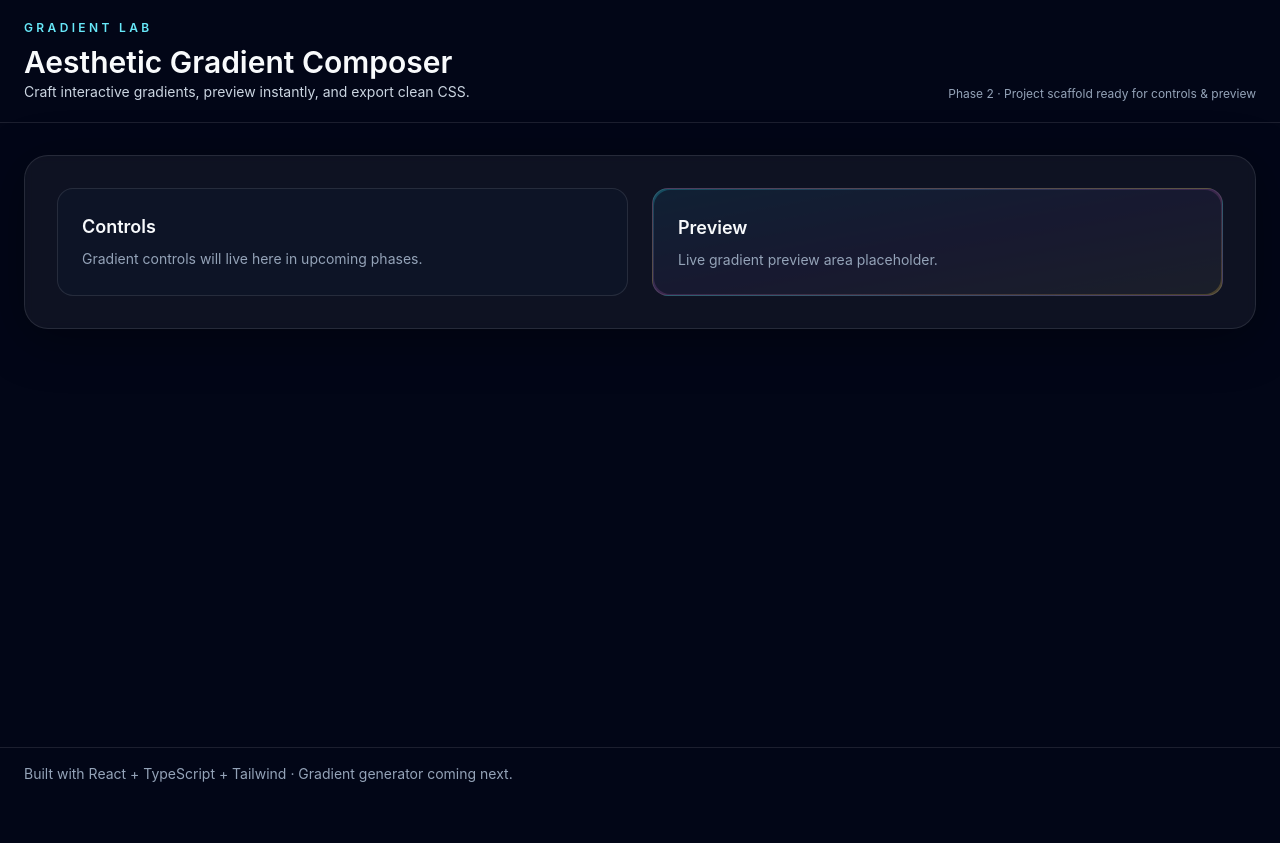
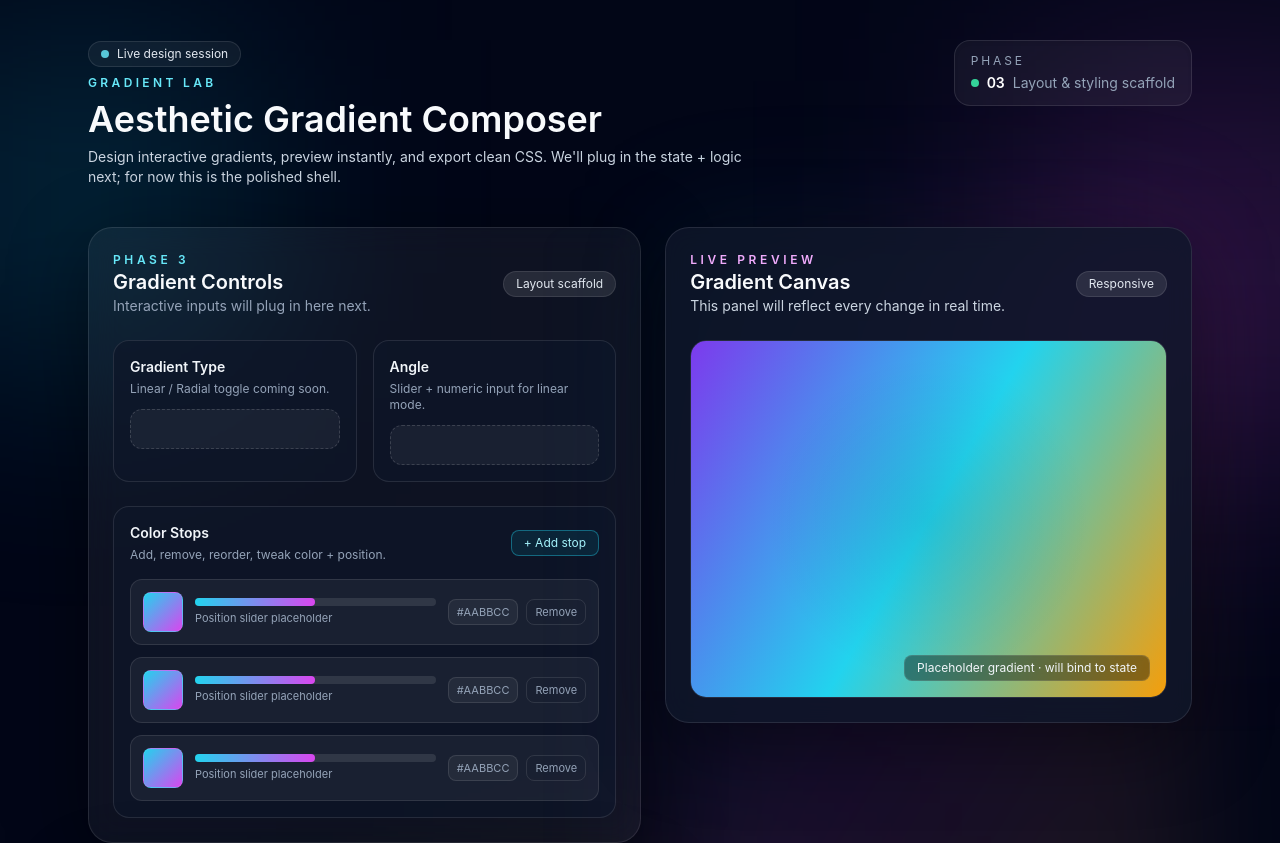
Before and after one commit to coneil9/Proj-TBD, a React (Vite) app: page / in a window 1280 px wide. Shown: the top 843 px of the page. Before the commit the page ends 800 px from the top, so only its background shows below. Built offline with nearby package versions, Linux system fonts and the light colour scheme.

Commit message:
Added polished layout shell with headers, controls/export cards (with no real functionality yet), preview panel, and background accents to host future logic, that I will later implement.

```diff
--- a/src/App.tsx
+++ b/src/App.tsx
@@ -1,47 +1,60 @@
+import CSSExportPanel from './components/CSSExportPanel';
+import GradientControls from './components/GradientControls';
+import GradientPreview from './components/GradientPreview';
+
 const App = () => {
   return (
-    <div className="min-h-screen bg-slate-950 text-slate-50 flex flex-col">
-      <header className="px-6 py-5 border-b border-white/10">
+    <div className="min-h-screen bg-slate-950 text-slate-50 relative overflow-hidden">
+      <div className="pointer-events-none absolute inset-0">
+        <div className="absolute -left-20 top-10 h-80 w-80 bg-cyan-500/20 blur-[120px]" />
+        <div className="absolute right-[-10%] top-20 h-96 w-96 bg-fuchsia-500/20 blur-[130px]" />
+        <div className="absolute left-1/3 bottom-[-10%] h-96 w-96 bg-amber-400/10 blur-[120px]" />
+      </div>
+
+      <div className="relative max-w-6xl mx-auto px-6 py-10 flex flex-col gap-10">
+        <header className="flex flex-col sm:flex-row sm:items-start sm:justify-between gap-4">
+          <div className="space-y-2">
+            <div className="inline-flex items-center gap-2 rounded-full bg-white/5 border border-white/10 px-3 py-1 text-xs text-slate-200">
+              <span className="h-2 w-2 rounded-full bg-cyan-300 animate-pulse" />
+              Live design session
+            </div>
             <div className="text-xs uppercase tracking-[0.28em] text-cyan-300 font-semibold">
               Gradient Lab
             </div>
-        <div className="flex flex-col sm:flex-row sm:items-end sm:justify-between gap-2 mt-2">
-          <div>
-            <h1 className="text-3xl font-semibold leading-tight">Aesthetic Gradient Composer</h1>
-            <p className="text-sm text-slate-300">
-              Craft interactive gradients, preview instantly, and export clean CSS.
+            <h1 className="text-3xl sm:text-4xl font-semibold leading-tight">
+              Aesthetic Gradient Composer
+            </h1>
+            <p className="text-sm text-slate-300 max-w-2xl">
+              Design interactive gradients, preview instantly, and export clean CSS. We&apos;ll plug
+              in the state + logic next; for now this is the polished shell.
             </p>
           </div>
-          <span className="text-xs text-slate-400">
-            Phase 2 · Project scaffold ready for controls & preview
-          </span>
+          <div className="text-sm text-slate-300 bg-white/5 border border-white/10 rounded-2xl px-4 py-3 shadow-inner">
+            <div className="text-xs uppercase tracking-[0.24em] text-slate-400 mb-1">Phase</div>
+            <div className="flex items-center gap-2">
+              <span className="h-2 w-2 rounded-full bg-emerald-400" />
+              <span className="font-semibold text-white">03</span>
+              <span className="text-slate-400">Layout & styling scaffold</span>
+            </div>
           </div>
         </header>
 
-      <main className="flex-1 px-6 py-8">
-        <div className="rounded-3xl border border-white/10 bg-white/5 p-8 backdrop-blur-sm shadow-[0_10px_50px_rgba(0,0,0,0.35)]">
-          <div className="grid gap-6 md:grid-cols-2">
-            <div className="rounded-2xl border border-white/10 bg-slate-900/70 p-6">
-              <h2 className="text-lg font-semibold mb-2">Controls</h2>
-              <p className="text-sm text-slate-400">
-                Gradient controls will live here in upcoming phases.
-              </p>
+        <main className="grid gap-6 lg:grid-cols-[1.05fr_1fr]">
+          <div className="space-y-6">
+            <div className="rounded-3xl border border-white/10 bg-white/5 backdrop-blur-lg p-6 shadow-[0_20px_80px_rgba(0,0,0,0.45)]">
+              <GradientControls />
             </div>
-            <div className="rounded-2xl border border-white/10 bg-gradient-to-br from-cyan-400/30 via-fuchsia-400/20 to-amber-300/25 p-[1px]">
-              <div className="h-full rounded-2xl bg-slate-900/80 p-6">
-                <h2 className="text-lg font-semibold mb-2">Preview</h2>
-                <p className="text-sm text-slate-400">
-                  Live gradient preview area placeholder.
-                </p>
+            <div className="rounded-3xl border border-white/10 bg-white/5 backdrop-blur-lg p-6 shadow-[0_20px_80px_rgba(0,0,0,0.45)]">
+              <CSSExportPanel />
             </div>
           </div>
-          </div>
-        </div>
+          <GradientPreview />
         </main>
 
-      <footer className="px-6 py-4 border-t border-white/10 text-sm text-slate-400">
-        Built with React + TypeScript + Tailwind · Gradient generator coming next.
+        <footer className="text-sm text-slate-400 border-t border-white/10 pt-4">
+          Up next: wire state, gradient logic, controls, preview sync, and copy-to-clipboard.
         </footer>
+      </div>
     </div>
   );
 };
--- /dev/null
+++ b/src/components/CSSExportPanel.tsx
@@ -0,0 +1,22 @@
+const CSSExportPanel = () => {
+  const placeholder = `background: linear-gradient(120deg, #7c3aed 0%, #22d3ee 50%, #f59e0b 100%);`;
+
+  return (
+    <div className="rounded-2xl border border-white/10 bg-slate-900/70 p-4 space-y-3">
+      <div className="flex items-center justify-between">
+        <div>
+          <h3 className="text-sm font-semibold text-slate-100">CSS Export</h3>
+          <p className="text-xs text-slate-400">Copy-ready gradient string.</p>
+        </div>
+        <button className="px-3 py-1 text-xs rounded-lg border border-cyan-400/40 text-cyan-200 bg-cyan-500/10">
+          Copy
+        </button>
+      </div>
+      <div className="rounded-xl border border-white/10 bg-black/40 overflow-hidden">
+        <pre className="text-xs text-slate-200 p-4 whitespace-pre-wrap">{placeholder}</pre>
+      </div>
+    </div>
+  );
+};
+
+export default CSSExportPanel;
--- /dev/null
+++ b/src/components/GradientControls.tsx
@@ -0,0 +1,67 @@
+const GradientControls = () => {
+  return (
+    <div className="space-y-6">
+      <div className="flex items-center justify-between">
+        <div>
+          <p className="text-xs uppercase tracking-[0.3em] text-cyan-300 font-semibold">Phase 3</p>
+          <h2 className="text-xl font-semibold">Gradient Controls</h2>
+          <p className="text-sm text-slate-400">Interactive inputs will plug in here next.</p>
+        </div>
+        <span className="px-3 py-1 rounded-full text-xs bg-white/10 text-slate-200 border border-white/10">
+          Layout scaffold
+        </span>
+      </div>
+
+      <div className="grid gap-4 sm:grid-cols-2">
+        <div className="rounded-2xl border border-white/10 bg-slate-900/70 p-4">
+          <h3 className="text-sm font-semibold text-slate-100">Gradient Type</h3>
+          <p className="text-xs text-slate-400 mt-1">Linear / Radial toggle coming soon.</p>
+          <div className="mt-3 h-10 rounded-xl border border-dashed border-white/15 bg-white/5" />
+        </div>
+        <div className="rounded-2xl border border-white/10 bg-slate-900/70 p-4">
+          <h3 className="text-sm font-semibold text-slate-100">Angle</h3>
+          <p className="text-xs text-slate-400 mt-1">Slider + numeric input for linear mode.</p>
+          <div className="mt-3 h-10 rounded-xl border border-dashed border-white/15 bg-white/5" />
+        </div>
+      </div>
+
+      <div className="rounded-2xl border border-white/10 bg-slate-900/70 p-4">
+        <div className="flex items-center justify-between">
+          <div>
+            <h3 className="text-sm font-semibold text-slate-100">Color Stops</h3>
+            <p className="text-xs text-slate-400 mt-1">
+              Add, remove, reorder, tweak color + position.
+            </p>
+          </div>
+          <button className="px-3 py-1 text-xs rounded-lg border border-cyan-400/40 text-cyan-200 bg-cyan-500/10">
+            + Add stop
+          </button>
+        </div>
+        <div className="mt-4 space-y-3">
+          {[1, 2, 3].map((idx) => (
+            <div
+              key={idx}
+              className="flex items-center gap-3 rounded-xl border border-white/10 bg-white/5 p-3"
+            >
+              <div className="h-10 w-10 rounded-lg bg-gradient-to-br from-cyan-400 to-fuchsia-500 border border-white/10" />
+              <div className="flex-1">
+                <div className="h-2 rounded-full bg-white/10">
+                  <div className="h-full w-1/2 rounded-full bg-gradient-to-r from-cyan-400 to-fuchsia-500" />
+                </div>
+                <p className="text-[11px] text-slate-400 mt-1">Position slider placeholder</p>
+              </div>
+              <div className="flex items-center gap-2 text-[11px] text-slate-400">
+                <span className="px-2 py-1 rounded-lg bg-white/5 border border-white/10">#AABBCC</span>
+                <button className="px-2 py-1 rounded-lg border border-white/10 hover:border-red-400/60 hover:text-red-200 transition">
+                  Remove
+                </button>
+              </div>
+            </div>
+          ))}
+        </div>
+      </div>
+    </div>
+  );
+};
+
+export default GradientControls;
--- /dev/null
+++ b/src/components/GradientPreview.tsx
@@ -0,0 +1,43 @@
+const demoGradient =
+  'linear-gradient(120deg, #7c3aed 0%, #22d3ee 50%, #f59e0b 100%)';
+
+const GradientPreview = () => {
+  return (
+    <div className="relative h-full">
+      <div className="absolute inset-0 rounded-3xl bg-gradient-to-br from-cyan-500/10 via-fuchsia-500/10 to-amber-400/10 blur-3xl" />
+      <div className="relative rounded-3xl border border-white/10 bg-slate-900/80 backdrop-blur-md shadow-[0_20px_80px_rgba(0,0,0,0.45)] overflow-hidden">
+        <div className="flex items-center justify-between px-6 pt-6">
+          <div>
+            <p className="text-xs uppercase tracking-[0.3em] text-fuchsia-300 font-semibold">
+              Live Preview
+            </p>
+            <h2 className="text-xl font-semibold">Gradient Canvas</h2>
+            <p className="text-sm text-slate-300">
+              This panel will reflect every change in real time.
+            </p>
+          </div>
+          <div className="px-3 py-1 text-xs rounded-full bg-white/10 border border-white/10 text-slate-200">
+            Responsive
+          </div>
+        </div>
+        <div className="p-6">
+          <div className="relative aspect-[4/3] rounded-2xl border border-white/10 overflow-hidden">
+            <div className="absolute inset-0 bg-[radial-gradient(circle_at_10%_10%,rgba(255,255,255,0.06),transparent_35%),radial-gradient(circle_at_80%_20%,rgba(255,255,255,0.08),transparent_30%),radial-gradient(circle_at_30%_80%,rgba(255,255,255,0.05),transparent_35%)]" />
+            <div
+              className="absolute inset-0"
+              style={{
+                backgroundImage: demoGradient,
+              }}
+            />
+            <div className="absolute inset-0 bg-[radial-gradient(circle_at_50%_50%,rgba(0,0,0,0.08),transparent_55%)]" />
+            <div className="absolute bottom-4 right-4 px-3 py-1 text-xs rounded-lg bg-black/40 border border-white/10 text-slate-100 backdrop-blur">
+              Placeholder gradient · will bind to state
+            </div>
+          </div>
+        </div>
+      </div>
+    </div>
+  );
+};
+
+export default GradientPreview;
```
Also changed, not shown: 1 other file (tests, documents, lock files or other folders). Lines whose indentation alone changed are shown as unchanged.
